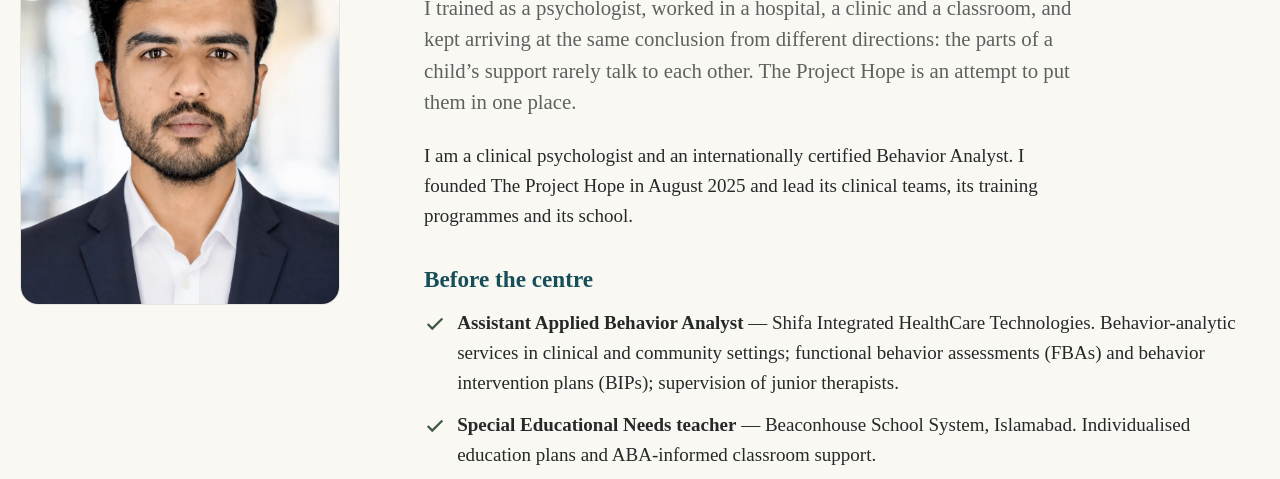
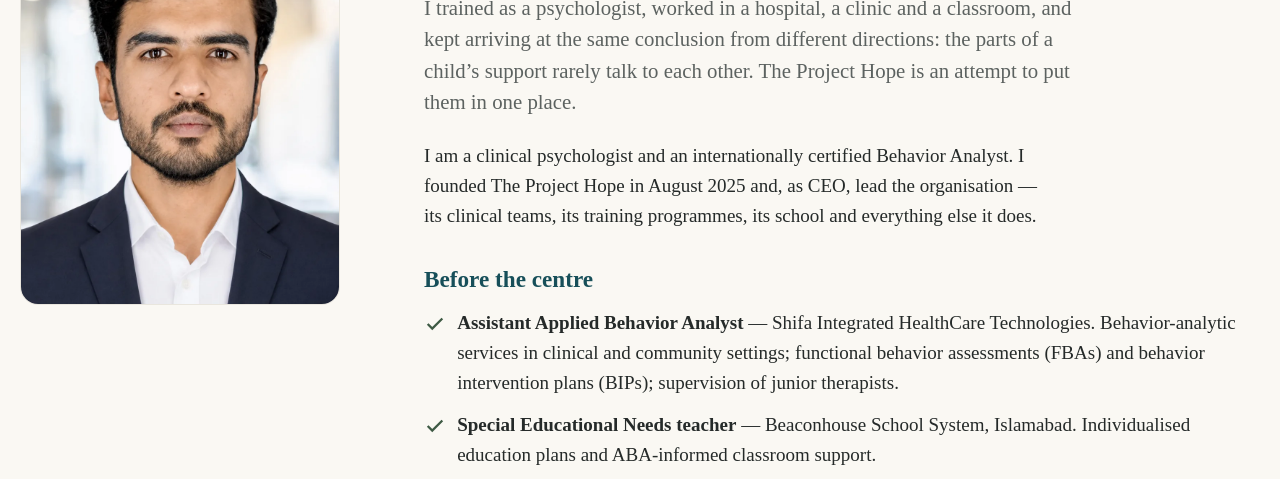
Before and after one commit to mfarooqeazam/HOPE-, a website: page site/about.html in a window 1280 px wide. Shown: the part 598-1077 px from the top of the page. Drawn offline with Linux system fonts and the light colour scheme.

Commit message:
The CEO leads the whole organisation, not three departments of it
"leads its clinical teams, its training programmes and its school" read as
a list of limits rather than examples. He runs the organisation; those are
parts of it.

Co-Authored-By: Claude Opus 5 <noreply@anthropic.com>

```diff
--- a/site/about.html
+++ b/site/about.html
@@ -60,7 +60,7 @@
         <h2 data-reveal>Muhammad Farooq E Azam Awan</h2>
         <p class="lede mt1" data-reveal>I trained as a psychologist, worked in a hospital, a clinic and a classroom, and kept arriving at the same conclusion from different directions: the parts of a child&rsquo;s support rarely talk to each other. The Project Hope is an attempt to put them in one place.</p>
 
-        <p class="mt2" data-reveal>I am a clinical psychologist and an internationally certified Behavior Analyst. I founded The Project Hope in August 2025 and lead its clinical teams, its training programmes and its school.</p>
+        <p class="mt2" data-reveal>I am a clinical psychologist and an internationally certified Behavior Analyst. I founded The Project Hope in August 2025 and, as CEO, lead the organisation — its clinical teams, its training programmes, its school and everything else it does.</p>
 
         <h3 class="mt3 t-teal" data-reveal>Before the centre</h3>
         <ul class="ticks mt1" data-reveal-group>
```
Also changed, not shown: site/index.html (+1 -1 lines).
